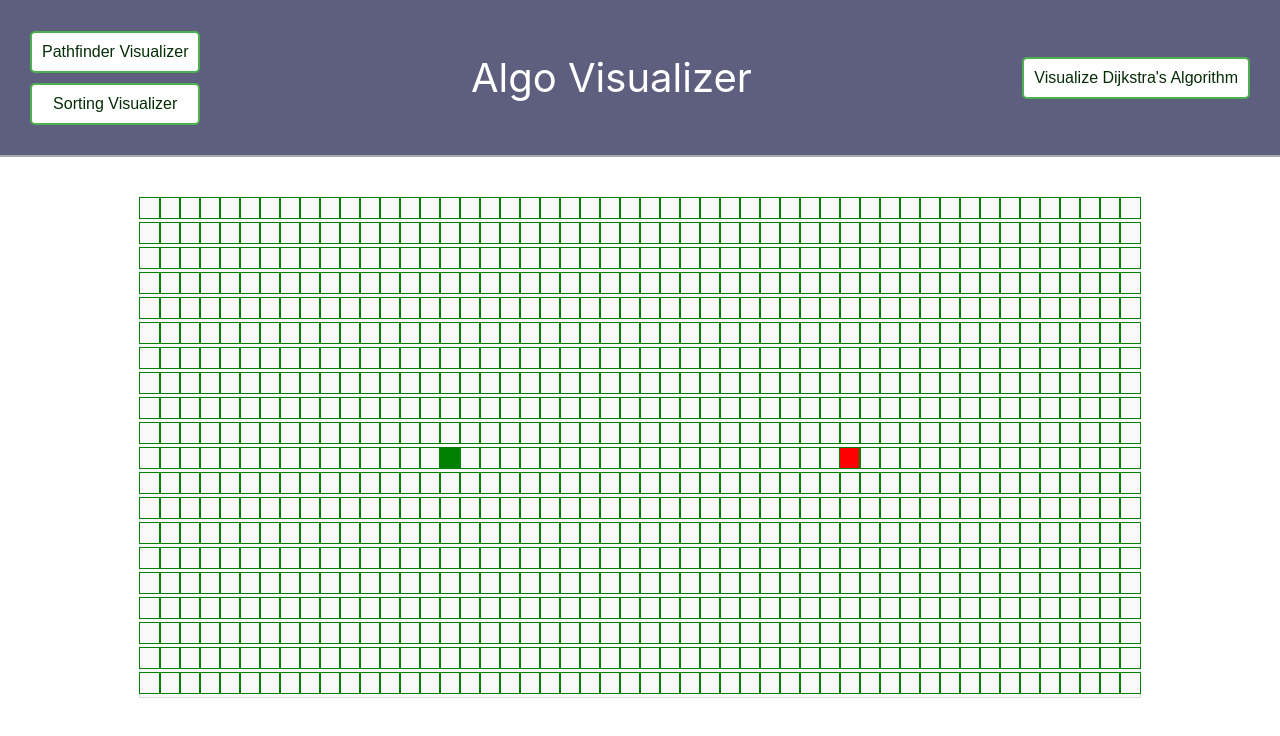
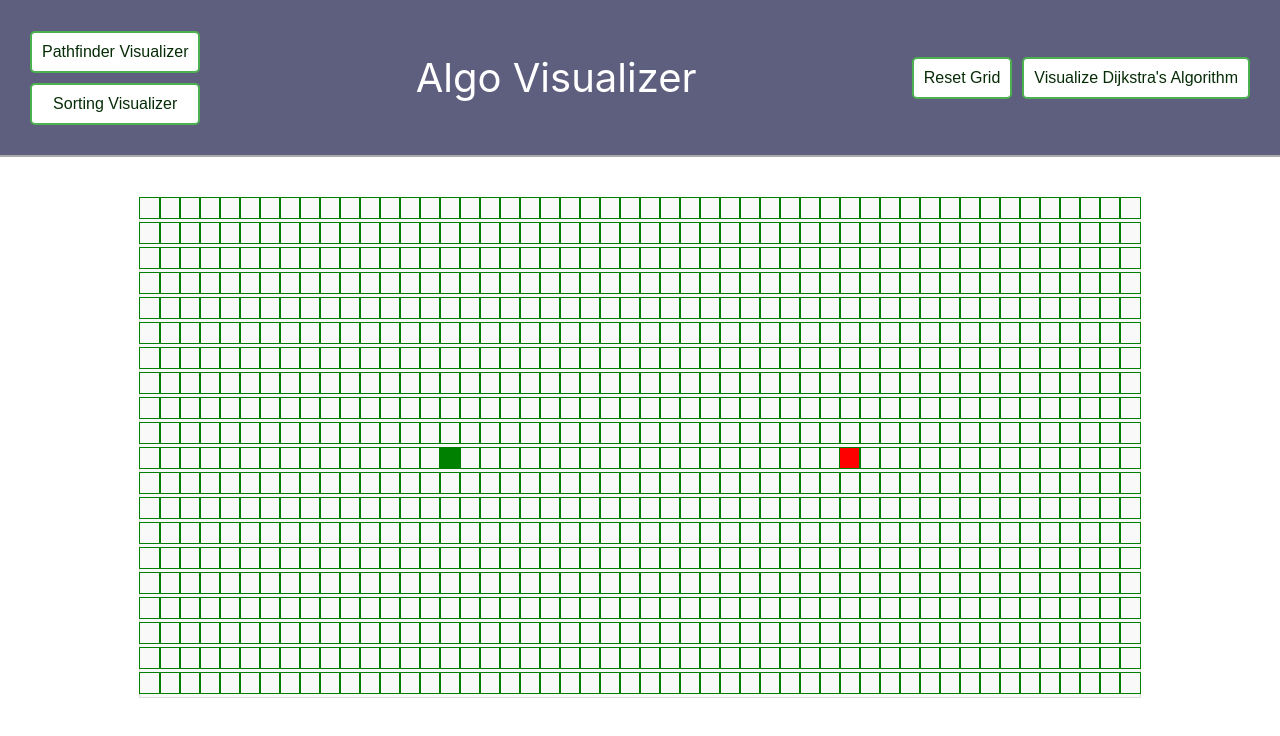
Before and after one commit to zkamdar1/algorithm-visualizer, a React (Create React App) app in the folder algo-visuals/: page / in a window 1280 px wide. Shown: the top 736 px of the page. Built offline with nearby package versions, Linux system fonts and the light colour scheme; the HTML template or start-up script is replaced by a standard one.

Commit message:
add a reset grid button to pathfinder

```diff
--- a/algo-visuals/src/App.js
+++ b/algo-visuals/src/App.js
@@ -21,6 +21,7 @@ function App() {
         switchView={switchView}
         currentView={currentView}
         visualizeDijkstra={() => pathfindingRef.current.visualizeDijkstra()}
+        resetGrid={() => pathfindingRef.current.resetGrid()}
         resetArray={() => sortingRef.current.resetArray()}
         mergeSort={() => sortingRef.current.mergeSort()}
         quickSort={() => sortingRef.current.quickSort()}
--- a/algo-visuals/src/components/Navbar/Navbar.jsx
+++ b/algo-visuals/src/components/Navbar/Navbar.jsx
@@ -5,6 +5,7 @@ export const Navbar = ({
     switchView,
     currentView,
     visualizeDijkstra,
+    resetGrid,
     resetArray,
     mergeSort,
     quickSort,
@@ -22,6 +23,7 @@ export const Navbar = ({
         <div className='algo-buttons'>
             {currentView === 'pathfinder' ? (
                 <>
+                    <button onClick={resetGrid}>Reset Grid</button>
                     <button onClick={(visualizeDijkstra)}>
                     Visualize Dijkstra's Algorithm
                     </button>
--- a/algo-visuals/src/components/PathfindingVisualizer/PathfindingVisualizer.jsx
+++ b/algo-visuals/src/components/PathfindingVisualizer/PathfindingVisualizer.jsx
@@ -20,7 +20,13 @@ const PathfindingVisualizer = forwardRef((props, ref) => {
 
   useImperativeHandle(ref, () => ({
     visualizeDijkstra,
+    resetGrid,
   }));
+
+  const resetGrid = () => {
+    const initialGrid = getInitialGrid();
+    setGrid(initialGrid);
+  };
 
   const handleMouseDown = (row, col) => {
     const newGrid = getNewGridWithWallToggled(grid, row, col);
```
